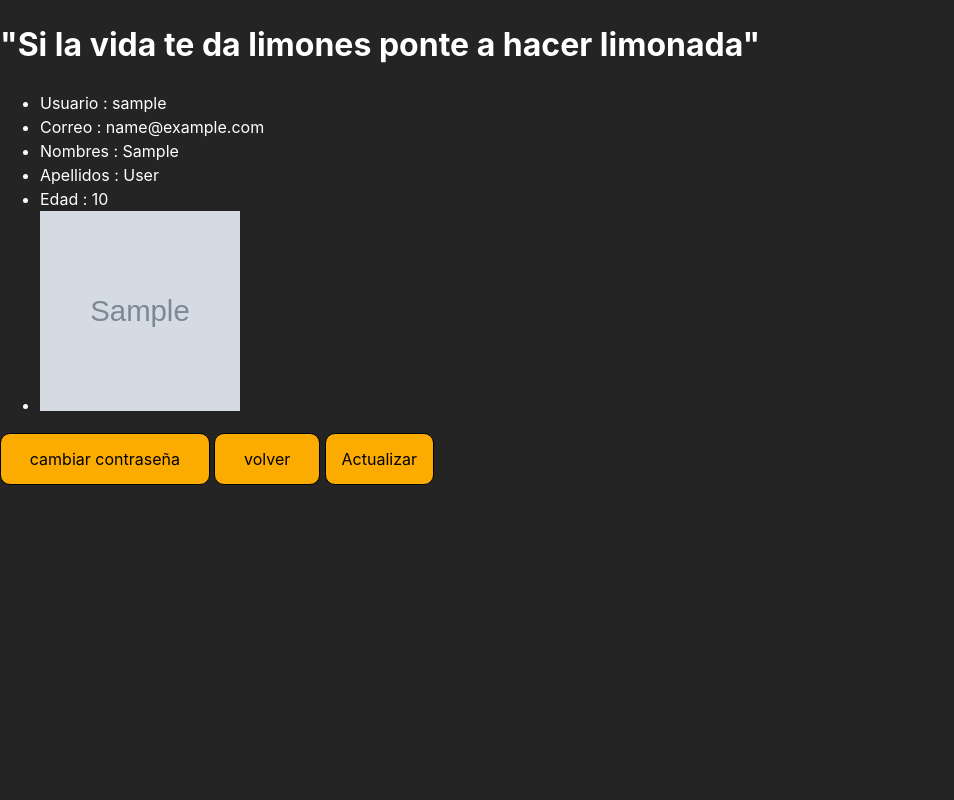
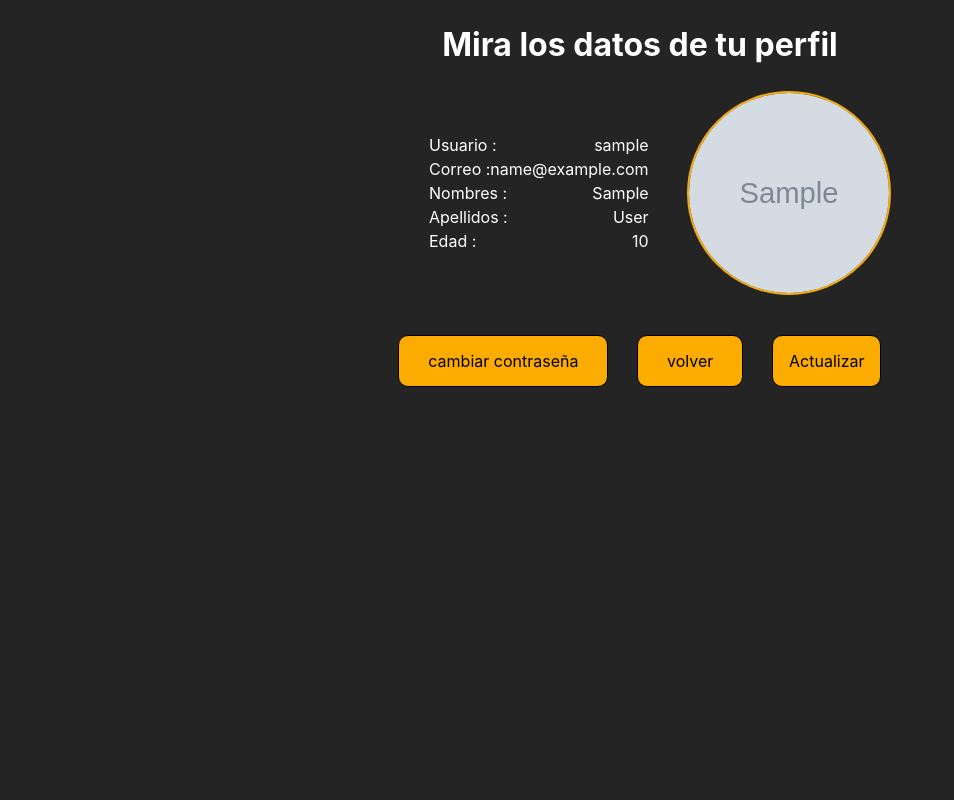
Before and after one commit to PySanti/FriendNet, a Django app: page /detail/1 in a window 1280 px wide. Shown: the whole page, without its empty margins (0-954 px from the left). Run offline with Django 4.2, Linux system fonts and the light colour scheme; tables that the repository leaves empty hold one stand-in row (values such as "Sample post"); grey boxes marked "Sample" are stand-in pictures; parts of the project's set-up code (start-up, migrations or seed data) failed here and were passed over.

Commit message:
Commit post-estilos de la parte de actualizacion, requere refactor

```diff
--- /dev/null
+++ b/static/css/usuarios_detail.css
@@ -0,0 +1,54 @@
+body{
+    display: flex;
+    flex-direction: column;
+    justify-content: center;
+    align-items: center;
+}
+
+.detail-form{
+    display: none;
+}
+.detail-form__data-section{
+    display: flex;
+    flex-direction: column;
+    justify-content: space-between;
+    align-items: center;
+}
+.form-activated{
+    display: flex;
+    flex-direction: row;
+    justify-content: space-between;
+    align-items: center;
+}
+.form-activated > p{
+    display: flex;
+    flex-direction: row;
+    justify-content: space-between;
+    align-items: center;
+}
+.detail-list{
+    list-style: none;
+}
+.detail-section{
+    display: flex;
+    flex-direction: row;
+    align-items: center;
+    justify-content: center;
+}
+.user-img{
+    margin-left : 3vw;
+}
+.btn-section{
+    width:40% ;
+    margin-top: 5vh;
+    display: flex;
+    flex-direction: row;
+    justify-content: space-around ;
+    align-items: center;
+}
+
+.detail-item{
+    display: flex;
+    justify-content: space-between;
+    align-items: center;
+}
--- a/static/js/update_system.js
+++ b/static/js/update_system.js
@@ -2,19 +2,22 @@ FORM_CLASSNAME = "detail-form"
 DETAILLIST_CLASSNAME = "detail-list"
 UPDATE_BTN_CLASSNAME = "update-btn"
 SECTION_CLASSNAME = "detail-container"
+DETAIL_IMG_PREVIEW = "img-detail-preview"
 function setUpdatingFunction(form_classname, detailList_classname, updateBtn_classname, section_classname){
     /*
         Funcion creada para eliminar inicialmente el formulario de actualizacion del template,
         por otro lado, configurar los elementos para, al presionar el update-btn,
         surga el formulario
     */
+    detailImg =  document.getElementById(DETAIL_IMG_PREVIEW)
     section = document.getElementsByClassName(section_classname)[0]
     form = document.getElementsByClassName(form_classname)[0]
     detailList = document.getElementsByClassName(detailList_classname)[0]
     updateBtn = document.getElementsByClassName(updateBtn_classname)[0]
-    form.remove()
     updateBtn.addEventListener("click", ()=>{
+        form.classList.add('form-activated')
         section.appendChild(form)
+        detailImg.remove()
         detailList.remove()
         updateBtn.remove()
     })
--- a/templates/Usuarios/usuarios_detail.html
+++ b/templates/Usuarios/usuarios_detail.html
@@ -4,32 +4,43 @@
     Perfil
 {% endblock title %}
 
+{% block styles %}
+    <link rel="stylesheet" href="{% static 'css/usuarios_detail.css'%}">
+{% endblock styles %}
+
+
 {% block body %}
     <header class="header-container">
         <h1 class="header-container">
-            "Si la vida te da limones ponte a hacer limonada"
+            Mira los datos de tu perfil
         </h1>
     </header>
     <section class="detail-container">
         <form class="detail-form"method="post"  enctype="multipart/form-data">
+            <div class="detail-form__data-section">
                 {% csrf_token %}
                 {{form.as_p}}
-            <img src="{{user_photo}}" alt="Imagen no encontrada ..." class="img-preview" width="200vw" height="200vh">
+            </div>
+            <img src="{{user_photo}}" alt="Imagen no encontrada ..." class="circular-img img-preview photo-input"  width="200vw" height="200vh">
             <button type="submit">actualizar</button>
         </form>
+        <section class="detail-section">
             <ul class="detail-list">
-
                 {% for i in user_data.items  %}
                     <li class="detail-item">
-                    {{i.0}} : {{i.1}}
+                        <div class="detail-item__name">
+                            {{i.0}} :
+                        </div>
+                        <div class="detail-item__content">
+                            {{i.1}}
+                        </div>
                         </li>
                     {% endfor %}
-            <li class="detail-item-photo">
-                <img src="{{user_photo}}" alt="imagen no encontrada ... " width="200px" height="200px">
-            </li>
                 </ul>
-
+                <img class="circular-img user-img"src="{{user_photo}}" id="img-detail-preview"alt="imagen no encontrada ... " width="200px" height="200px">
             </section>
+        </section>
+        <section class="btn-section">
             <button class="change-pwd-btn-container">
             <a class="change-pwd-btn" href="{% url 'users:pwd-confirmation' usuario.id%}">cambiar contraseña</a>
         </button>
@@ -39,6 +50,7 @@
         <button class="update-btn">
             Actualizar
         </button>
+    </section>
     <script src="{% static 'js/image_preview.js'%}"></script>
     <script src="{%static 'js/update_system.js'%}"></script>
 {% endblock body %}
```
Also changed, not shown: 1 other file. Lines whose indentation alone changed are shown as unchanged.
